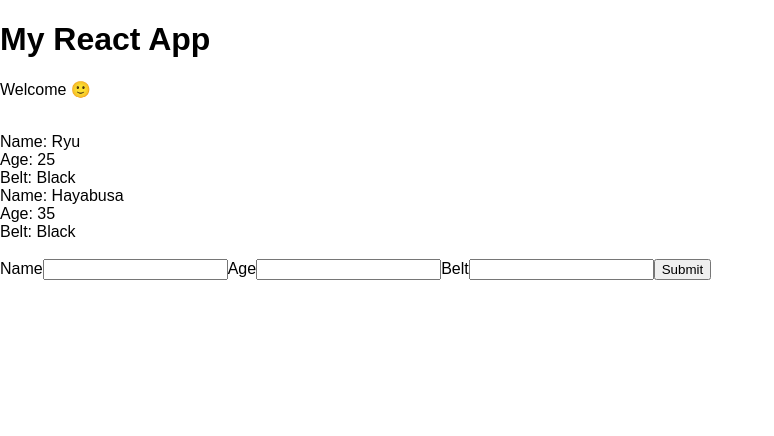
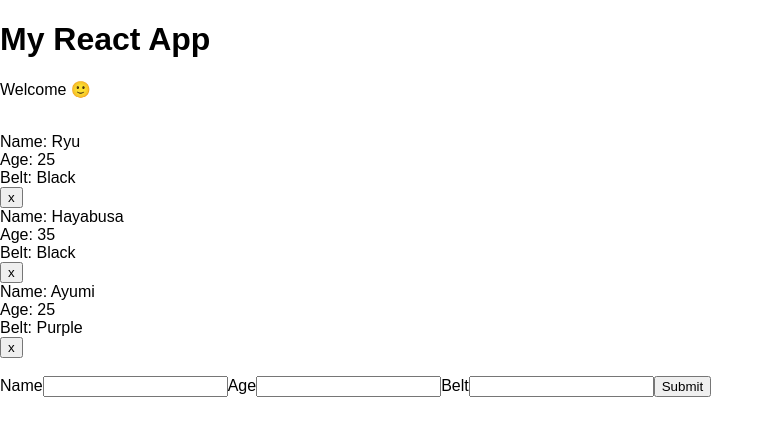
Before and after one commit to salvadornico/react-test, a React (Create React App) app: page / in a window 1280 px wide. Shown: the top 436 px of the page, without its empty margins (0-774 px from the left). Built offline with nearby package versions, Linux system fonts and the light colour scheme.

Commit message:
Up to video 21

```diff
--- a/src/AddNinja.js
+++ b/src/AddNinja.js
@@ -1,6 +1,6 @@
 import React, { Component } from "react"
 
-export default class AddNinja extends Component {
+export class AddNinja extends Component {
 	state = {
 		name: null,
 		age: null,
--- a/src/App.js
+++ b/src/App.js
@@ -1,20 +1,27 @@
 import React, { Component } from "react"
-import AddNinja from "./AddNinja"
+import { AddNinja } from "./AddNinja"
 import { Ninjas } from "./Ninjas"
 
-export default class App extends Component {
+export class App extends Component {
 	state = {
 		ninjas: [
 			{ id: 1, name: "Ryu", age: 25, belt: "Black" },
 			{ id: 2, name: "Ken", age: 20, belt: "Green" },
 			{ id: 3, name: "Hayabusa", age: 35, belt: "Black" },
+			{ id: 4, name: "Ayumi", age: 25, belt: "Purple" },
 		],
 	}
 
 	addNinja = ninja => {
-		ninja.id = this.state.ninjas.length + 1
+		ninja.id = Math.random()
 		this.setState({
 			ninjas: [...this.state.ninjas, ninja],
+		})
+	}
+
+	deleteNinja = id => {
+		this.setState({
+			ninjas: this.state.ninjas.filter(ninja => ninja.id !== id),
 		})
 	}
 
@@ -29,7 +36,10 @@ export default class App extends Component {
 					</span>
 				</p>
 				<br />
-				<Ninjas ninjas={this.state.ninjas} />
+				<Ninjas
+					ninjas={this.state.ninjas}
+					deleteNinja={this.deleteNinja}
+				/>
 				<br />
 				<AddNinja addNinja={this.addNinja} />
 			</div>
--- a/src/Ninjas.js
+++ b/src/Ninjas.js
@@ -1,6 +1,6 @@
 import React from "react"
 
-export const Ninjas = ({ ninjas }) => {
+export const Ninjas = ({ ninjas, deleteNinja }) => {
 	const ninjaList = ninjas.map(ninja => {
 		if (ninja.age <= 20) {
 			return null
@@ -11,6 +11,13 @@ export const Ninjas = ({ ninjas }) => {
 				<div>Name: {ninja.name}</div>
 				<div>Age: {ninja.age}</div>
 				<div>Belt: {ninja.belt}</div>
+				<button
+					onClick={() => {
+						deleteNinja(ninja.id)
+					}}
+				>
+					x
+				</button>
 			</div>
 		)
 	})
--- a/src/index.js
+++ b/src/index.js
@@ -1,7 +1,7 @@
 import React from "react"
 import ReactDOM from "react-dom"
 import "./index.css"
-import App from "./App"
+import { App } from "./App"
 import registerServiceWorker from "./registerServiceWorker"
 
 ReactDOM.render(<App />, document.getElementById("root"))
```
